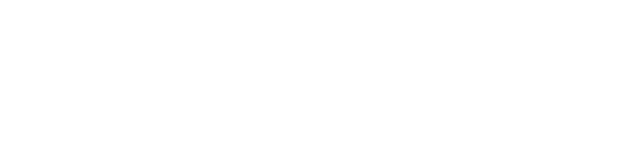
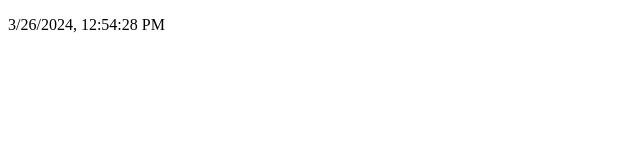
Before and after one commit to acciojob/clock-vindeshwariprasad, a website: page main.html in a window 1280 px wide. Shown: the whole page, without its empty margins (0-640 px from the left). Drawn offline with Linux system fonts and the light colour scheme.

Commit message:
created a submission

```diff
--- a/main.html
+++ b/main.html
@@ -3,6 +3,7 @@
 <html>
 
 <head>
+	<p id="timer"></p>
 	<link rel="stylesheet" href="styles.css">
 </head>
 
--- a/script.js
+++ b/script.js
@@ -1 +1,12 @@
 //your JS code here. If required.
+// Function to update the timer
+function updateTimer() {
+    var timerElement = document.getElementById('timer');
+    var now = new Date();
+    var dateTimeString = now.toLocaleString();
+    timerElement.textContent = dateTimeString;
+}
+
+
+updateTimer();
+setInterval(updateTimer, 1000);
```
